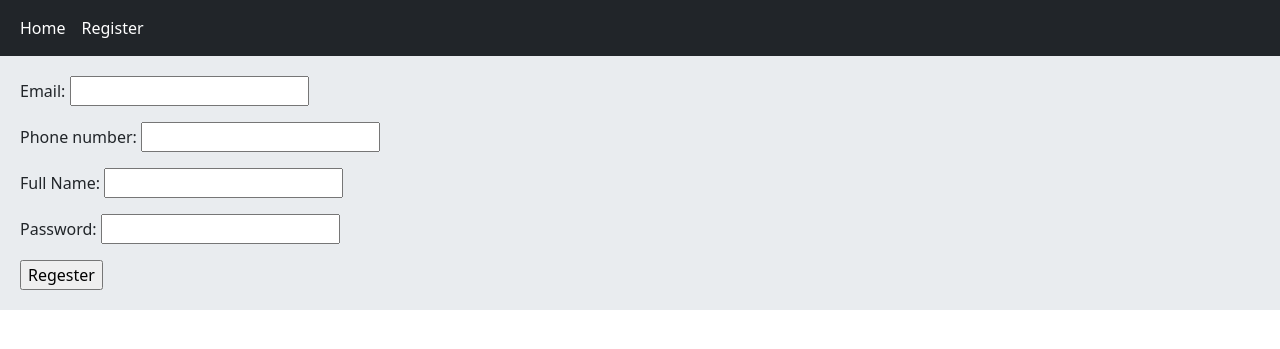
After one commit to ata-the-legend/e-shop, a Django app: page /accounts/register/ in a window 1280 px wide. The commit adds this page. Shown: the top 349 px of the page. Run offline with Django 4.2, Linux system fonts and the light colour scheme; parts of the project's set-up code (start-up, migrations or seed data) failed here and were passed over.

Commit message:
feat: added user register form, route

```diff
--- a/apps/accounts/forms.py
+++ b/apps/accounts/forms.py
@@ -30,3 +30,10 @@ class UserChangeForm(forms.ModelForm):
     class Meta:
         model = User
         fields = ('phone_number', 'email', 'full_name', 'password', 'last_login')
+
+
+class UserRegisterationForm(forms.Form):
+    email = forms.EmailField()
+    phone_number = forms.CharField(max_length=11)
+    full_name = forms.CharField(label='Full Name')
+    password = forms.CharField(widget=forms.PasswordInput)
--- /dev/null
+++ b/apps/accounts/templates/accounts/register.html
@@ -0,0 +1,8 @@
+{% extends "base.html" %}
+{% block content %}
+    <form action="" method="post">
+        {% csrf_token %}
+        {{form.as_p}}
+        <input type="submit" value="Regester">
+    </form>
+{% endblock content %}
--- /dev/null
+++ b/apps/accounts/urls.py
@@ -0,0 +1,7 @@
+from django.urls import path
+from . import views
+
+app_name = 'accounts'
+urlpatterns = [
+    path("register/", views.UserRegisterView.as_view(), name="register"),
+]
--- a/apps/accounts/views.py
+++ b/apps/accounts/views.py
@@ -1,3 +1,12 @@
 from django.shortcuts import render
+from django import views
+from .forms import UserRegisterationForm
 
-# Create your views here.
+class UserRegisterView(views.View):
+    form_class = UserRegisterationForm
+    def get(self, request):
+        form = self.form_class
+        return render(request, 'accounts/register.html', {'form':form})
+
+    def post(self, request):
+        pass
--- a/config/urls.py
+++ b/config/urls.py
@@ -20,4 +20,5 @@ from django.urls import include, path
 urlpatterns = [
     path('admin/', admin.site.urls),
     path("", include('apps.home.urls', namespace='home')),
+    path('accounts/', include('apps.accounts.urls', namespace='accounts')),
 ]
--- a/templates/inc/navbar.html
+++ b/templates/inc/navbar.html
@@ -2,6 +2,7 @@
     <div class="container-fluid">
         <div class="navbar-nav">
             <a class="nav-link active" href="{% url "home:home" %}">Home</a>
+            <a class="nav-link active" href="{% url "accounts:register" %}">Register</a>
         </div>
     </div>
 </nav>
```
Also changed, not shown: apps/accounts/migrations/0002_otpcode.py (added).
